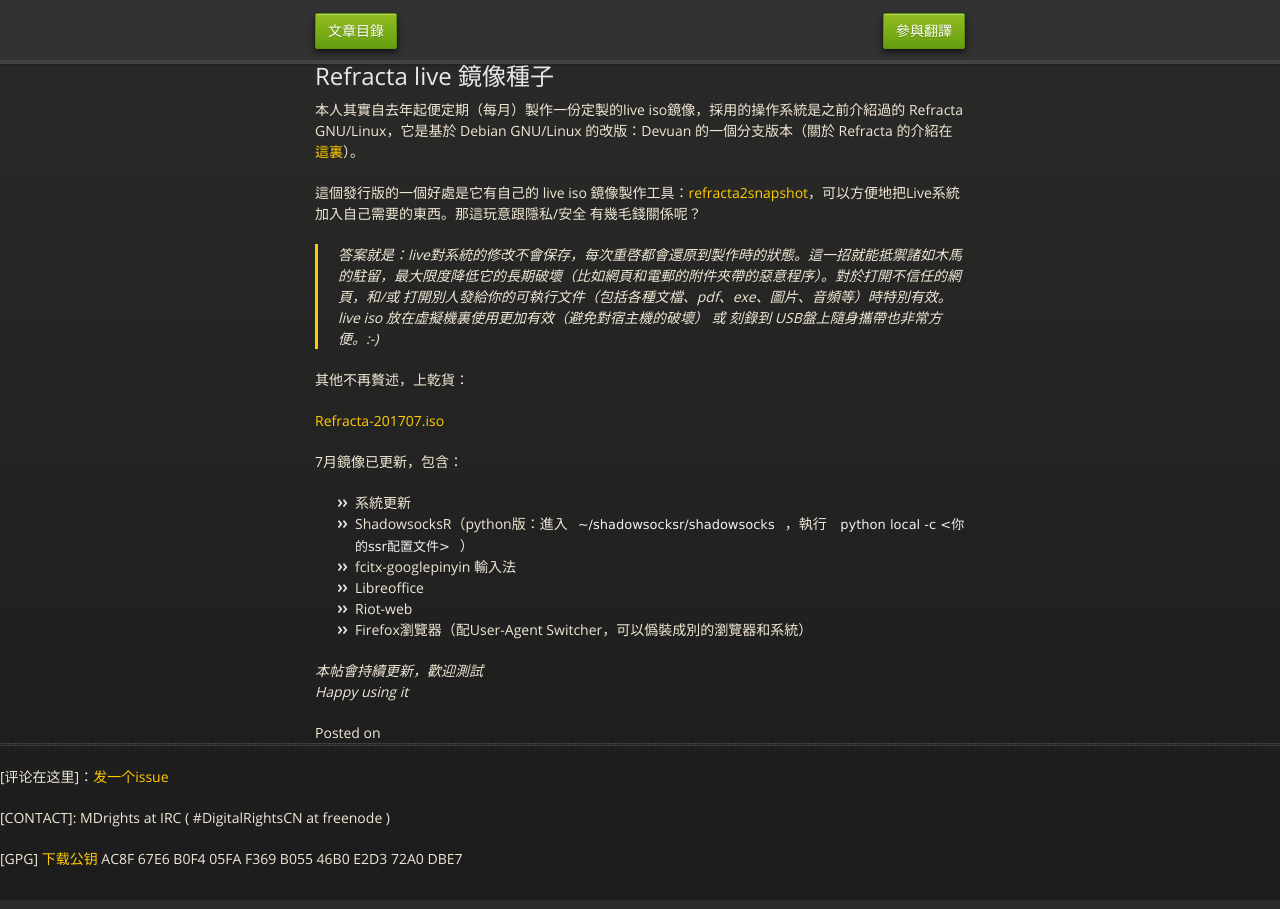
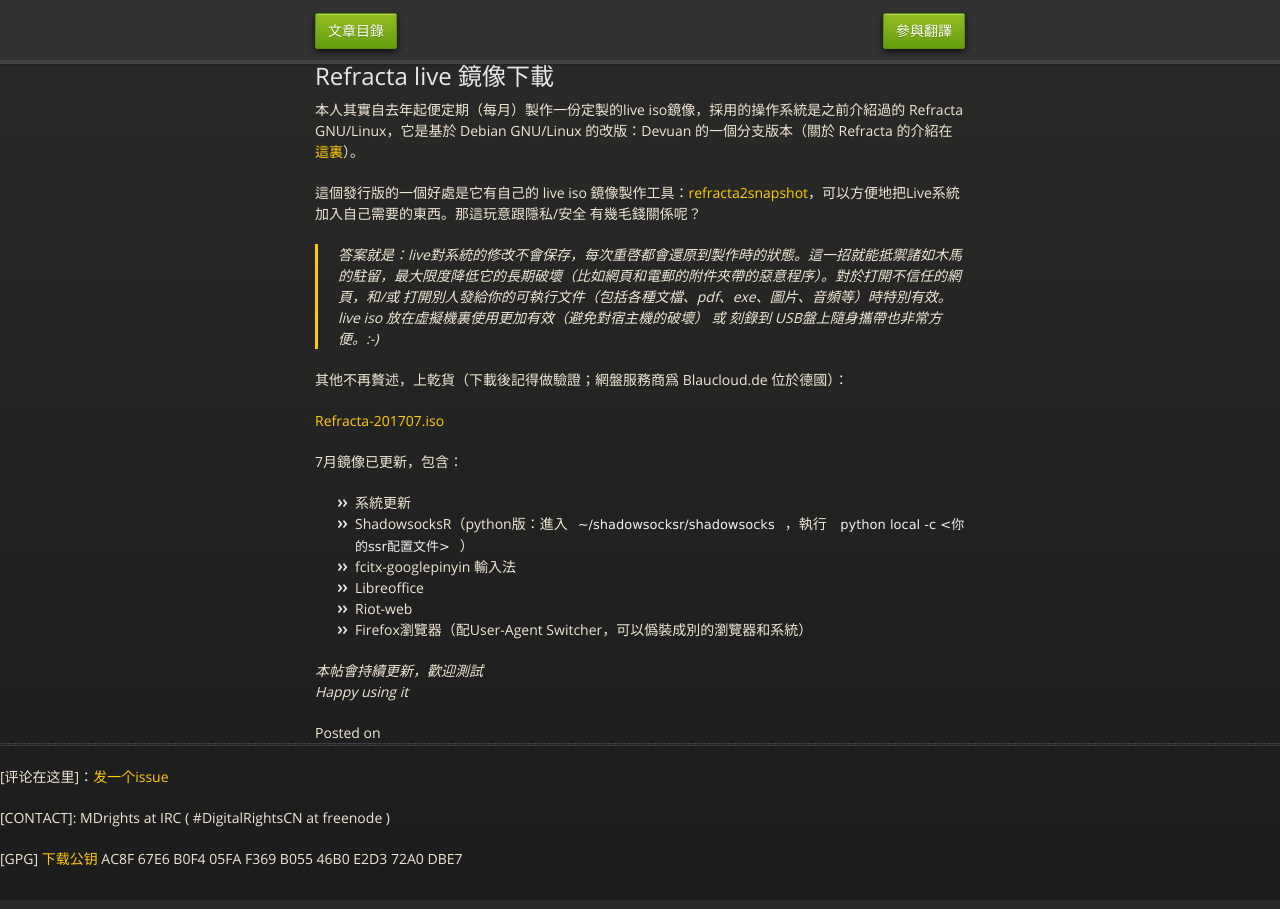
Before and after one commit to mdrights/os-observe, a Jekyll site: the page built from _posts/2017-12-31-Refracta-live-torrent.md, in a window 1280 px wide. Built offline with Jekyll 4.4.1, drawn with Linux system fonts in a browser that asks for light colours.

Commit message:
update refracta's post and others

```diff
--- a/_posts/2017-12-31-Refracta-live-torrent.md
+++ b/_posts/2017-12-31-Refracta-live-torrent.md
@@ -3,7 +3,7 @@
 tags: refracta
 ---
 
-## Refracta live 鏡像種子
+## Refracta live 鏡像下載
 
 本人其實自去年起便定期（每月）製作一份定製的live iso鏡像，採用的操作系統是之前介紹過的 Refracta GNU/Linux，它是基於 Debian GNU/Linux 的改版：Devuan 的一個分支版本（關於 Refracta 的介紹在 [這裏](https://mdrights.github.io/os-observe/posts/2016/11/Refracta-for-privacy.html)）。
 
@@ -11,7 +11,7 @@
 
 > 答案就是：live對系統的修改不會保存，每次重啓都會還原到製作時的狀態。這一招就能抵禦諸如木馬的駐留，最大限度降低它的長期破壞（比如網頁和電郵的附件夾帶的惡意程序）。對於打開不信任的網頁，和/或 打開別人發給你的可執行文件（包括各種文檔、pdf、exe、圖片、音頻等）時特別有效。live iso 放在虛擬機裏使用更加有效（避免對宿主機的破壞） 或 刻錄到 USB盤上隨身攜帶也非常方便。:-)
 
-其他不再贅述，上乾貨：
+其他不再贅述，上乾貨（下載後記得做驗證；網盤服務商爲 Blaucloud.de 位於德國）：
 
 [Refracta-201707.iso](https://mdrights.blaucloud.de/index.php/s/03oc1NgbKoI9RCR)
 
```
Also changed, not shown: 1 other file.
